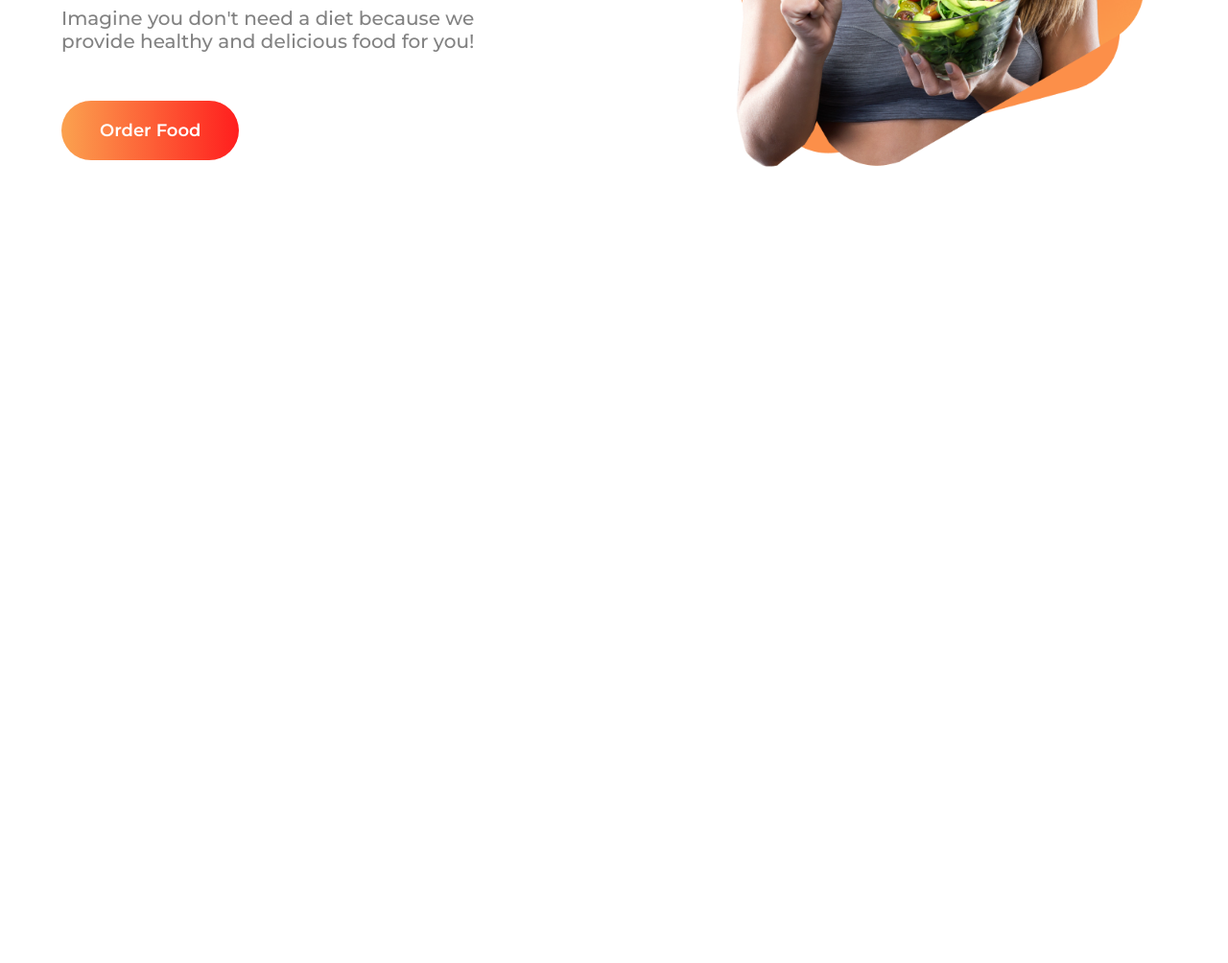
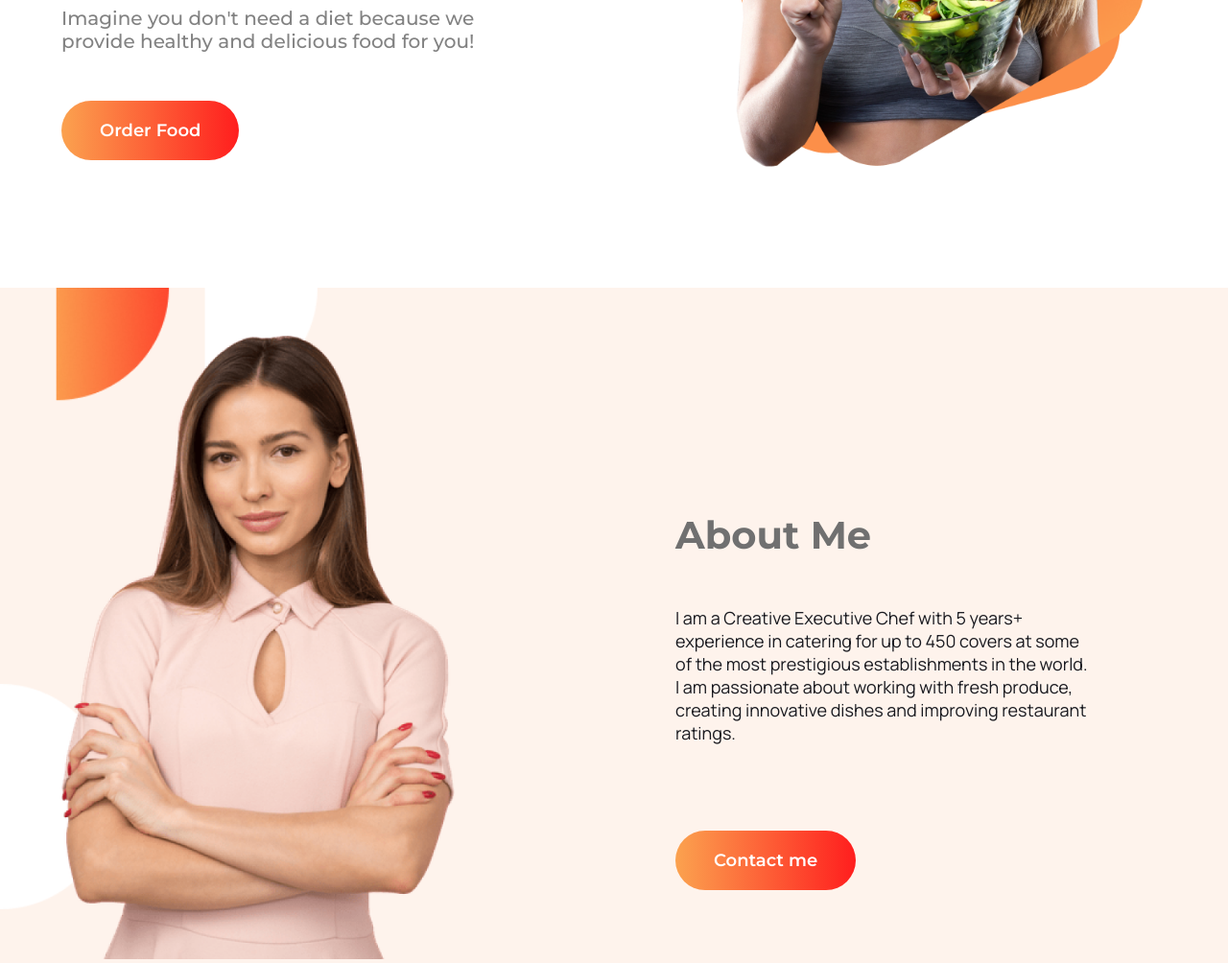
Before and after one commit to mariyapoly/food-network, a plain HTML site: page index.html in a window 1280 px wide. Shown: the part 566-1570 px from the top of the page at 96% size. Before the commit the page ends 866 px from the top, so only its background shows below. Drawn offline with Linux system fonts and the light colour scheme.

Commit message:
about-part added

```diff
--- a/index.html
+++ b/index.html
@@ -38,6 +38,19 @@
             <img src="images/female/Group 8425.png" alt="Group 8425">
         </div>
     </section>
+    <section class="about-part flexible-container">
+        <div class="half-width about-img">
+            <img src="images/female/Person Image.png" alt="Person Image">
+        </div>
+        <div class="half-width about-content">
+            <h2>About Me</h2>
+            <p>I am a Creative Executive Chef with 5 years+
+                experience in catering for up to 450 covers at some of the most prestigious establishments in the world.
+                I am passionate about working with fresh produce, creating innovative dishes and improving restaurant
+                ratings. </p>
+            <a href="" class="link-button">Contact me</a>
+        </div>
+    </section>
 </body>
 
 </html>
--- a/style.css
+++ b/style.css
@@ -2,8 +2,6 @@ body {
     font-family: 'Montserrat', sans-serif;
     margin: 0;
 }
-
-/* font-family: 'Manrope', sans-serif; */
 .orange-color {
     color: #FBA24F;
 }
@@ -70,3 +68,30 @@ header {
 .banner-img img {
     width: 100%;
 }
+.about-part {
+    background: url(images/shapes/7.png);
+    background-repeat: no-repeat;
+    background-size: cover;
+    background-position: left;
+    padding-top: 50px;
+}
+.about-content {
+    margin-top: 150px;
+}
+.about-content h2 {
+    font-size: 40px;
+    font-weight: 700;
+    color: #707070;
+}
+.about-content p {
+    font-size: 18px;
+    font-weight: 400;
+    color: #18191F;
+    font-family: 'Manrope', sans-serif;
+    margin-bottom: 90px;
+    margin-top: 50px;
+    padding-right: 75px;
+}
+.about-img img {
+    width: 80%;
+}
```
